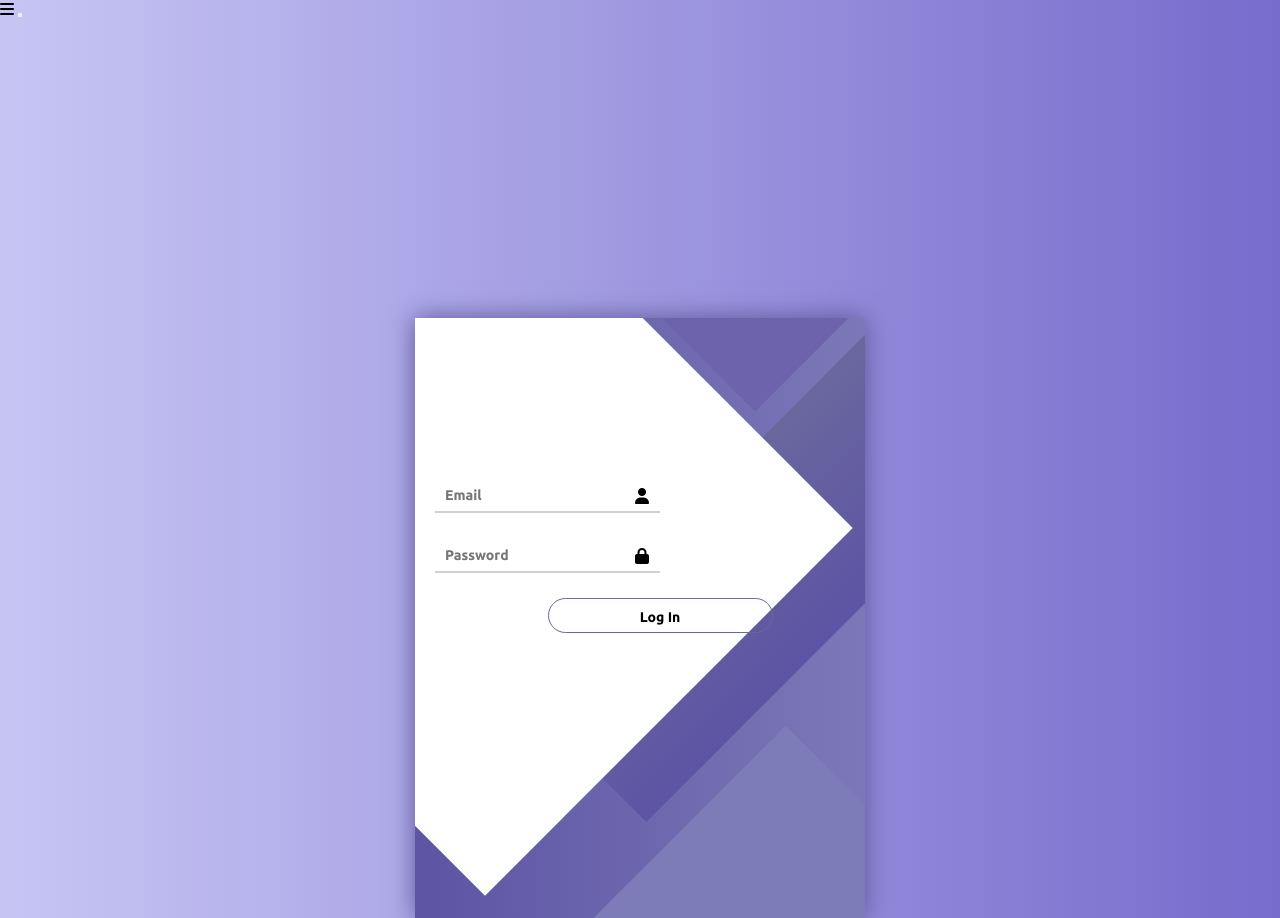
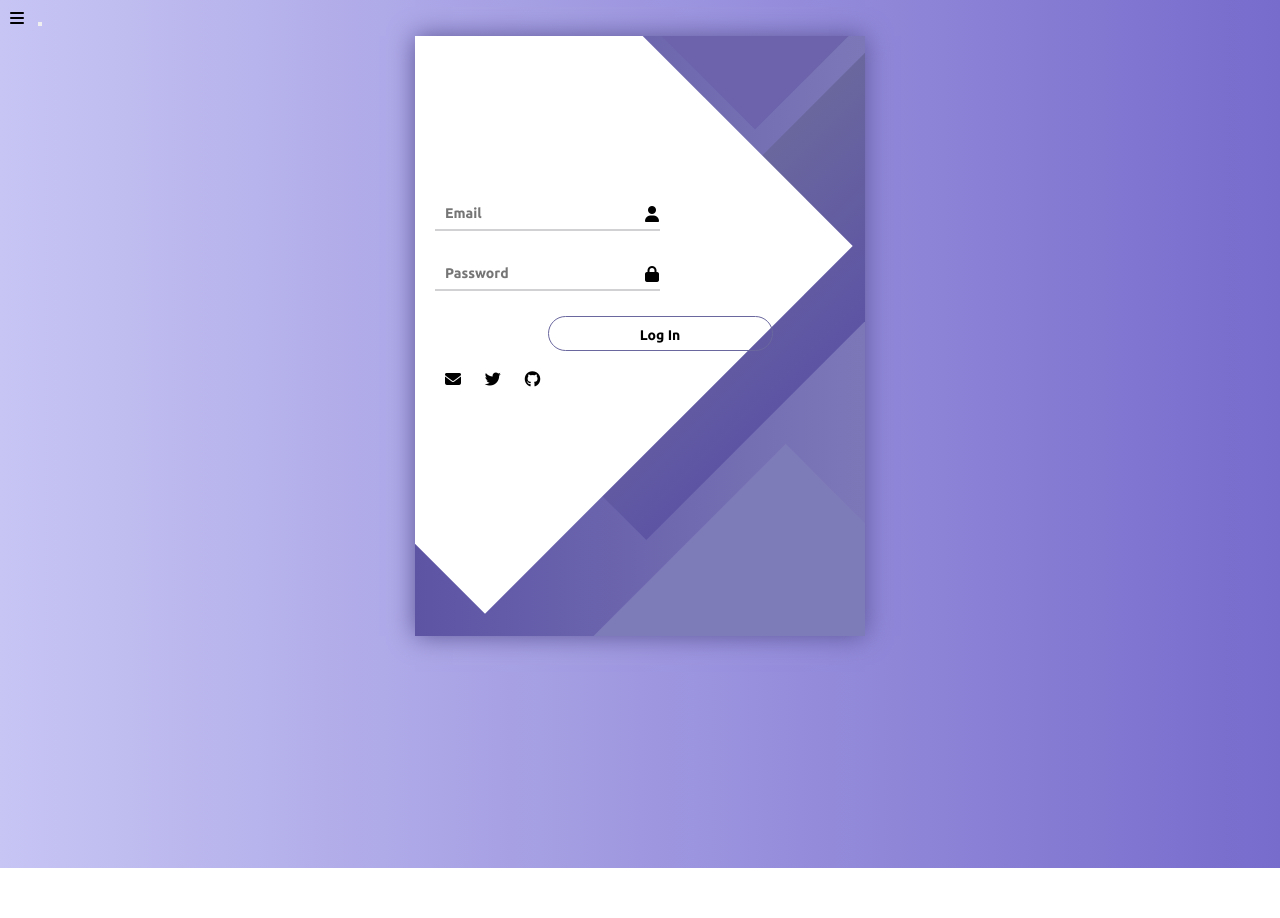
Before and after one commit to ZNLong2203/LoginProjects, a website: page App/views/login.html in a window 1280 px wide. Shown: the top 918 px of the page. After the commit the page ends 868 px from the top, so only its background shows below. Drawn offline with Linux system fonts and the light colour scheme.

Commit message:
Login page

```diff
--- a/App/views/login.css
+++ b/App/views/login.css
@@ -25,7 +25,7 @@ body {
     height: 600px;
     width: 450px;
     box-shadow: 0px 0px 24px #5C5696;
-    top: 300px;
+    /* top: 300px; */
 }
 
 .screen__content {
@@ -93,7 +93,7 @@ body {
 
 .login__icon {
     position: absolute;
-    padding: 10px 200px;
+    padding: 0px 200px;
 }
 
 input {
@@ -114,6 +114,13 @@ input {
     border-bottom: 2px solid #D1D1D4;
 }
 
+.in:active,
+.in:focus,
+.in:hover {
+    outline: none;
+    border-bottom-color: #6A679E;
+}
+
 .inSubmit {
     margin: 10px auto;
     background: none;
@@ -126,11 +133,14 @@ input {
     border: 2px solid #6A679E;
 }
 
-.in:active,
-.in:focus,
-.in:hover {
-	outline: none;
-	border-bottom-color: #6A679E;
+.login__other {
+    position: absolute;
+}
+
+i {
+    display: flex;
+    position: relative;
+    margin: 10px;
 }
 
 /* .nav {
--- a/App/views/login.html
+++ b/App/views/login.html
@@ -4,7 +4,7 @@
     <meta charset="UTF-8">
     <meta http-equiv="X-UA-Compatible" content="IE=edge">
     <meta name="viewport" content="width=device-width, initial-scale=1.0">
-    <title>Document</title>
+    <title>Login page</title>
     <link rel="stylesheet" href="https://cdnjs.cloudflare.com/ajax/libs/font-awesome/6.4.0/css/all.min.css" integrity="sha512-iecdLmaskl7CVkqkXNQ/ZH/XLlvWZOJyj7Yy7tcenmpD1ypASozpmT/E0iPtmFIB46ZmdtAc9eNBvH0H/ZpiBw==" crossorigin="anonymous" referrerpolicy="no-referrer" />
     <link rel="stylesheet" href="login.css">
 </head>
@@ -36,6 +36,11 @@
                                 <input type = "text" name = "last-name" class="in" placeholder="Password">
                             </div>
                             <input type = "submit" value = "Log In" class="inSubmit">
+                            <div class="login__other">
+                                <i class="fa-solid fa-envelope"></i>
+                                <i class="fa-brands fa-twitter"></i>
+                                <i class="fa-brands fa-github"></i>
+                            </div>
                         </div>
                     </form>
                 </div>
```
